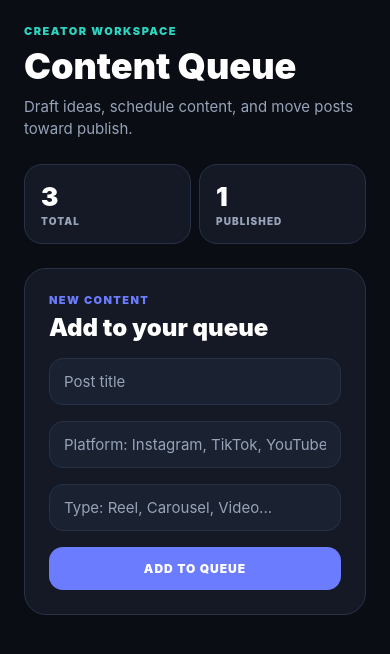
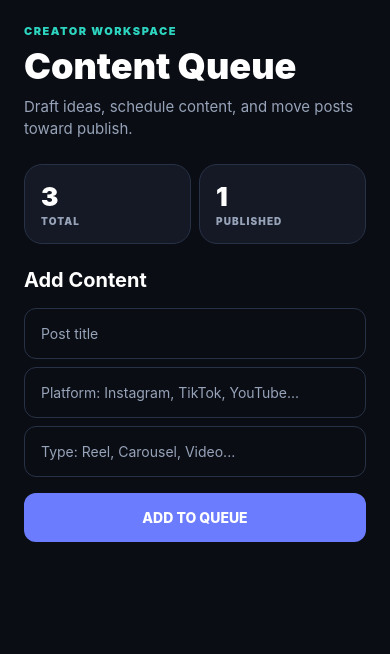
Before and after one commit to Kmaster09/Interactive-IT-Service-Request-Tracker, a React Native app: screen / in a window 390 px wide. Shown: the top 654 px of the page. Built offline with nearby package versions, Linux system fonts and the light colour scheme.

Commit message:
Build and validate Creator Queue composer

```diff
--- a/src/components/PostComposer.js
+++ b/src/components/PostComposer.js
@@ -10,59 +10,63 @@ import {
 import { colors, spacing } from '../utils/theme';
 
 export default function PostComposer({ onAdd }) {
-  // Create title state with an empty string.
   const [title, setTitle] = useState('');
-
-  // Create platform state with an empty string.
   const [platform, setPlatform] = useState('');
-
-  // Create type state with an empty string.
   const [type, setType] = useState('');
-
-  // Create error state with an empty string.
   const [error, setError] = useState('');
 
   function handleSubmit() {
-    // Add the validation code from README.md below.
+    if (!title.trim() || !platform.trim() || !type.trim()) {
+      setError('Complete all three fields before adding content.');
+      return;
+    }
 
+    onAdd({
+      title: title.trim(),
+      platform: platform.trim(),
+      type: type.trim(),
+    });
 
-    // Add the onAdd code from README.md below.
-
-
-    // Clear all three input fields and the error message below.
-
+    setTitle('');
+    setPlatform('');
+    setType('');
+    setError('');
   }
 
   return (
-    <View style={styles.card}>
-      <Text style={styles.eyebrow}>NEW CONTENT</Text>
-      <Text style={styles.heading}>Add to your queue</Text>
+    <View style={styles.container}>
+      <Text style={styles.heading}>Add Content</Text>
 
-      {/* Connect the title input to title state. */}
       <TextInput
+        value={title}
+        onChangeText={setTitle}
         placeholder="Post title"
         placeholderTextColor={colors.mutedText}
         style={styles.input}
       />
 
-      {/* Connect the platform input to platform state. */}
       <TextInput
+        value={platform}
+        onChangeText={setPlatform}
         placeholder="Platform: Instagram, TikTok, YouTube..."
         placeholderTextColor={colors.mutedText}
         style={styles.input}
       />
 
-      {/* Connect the content type input to type state. */}
       <TextInput
+        value={type}
+        onChangeText={setType}
         placeholder="Type: Reel, Carousel, Video..."
         placeholderTextColor={colors.mutedText}
         style={styles.input}
       />
 
-      {/* Display the error message only when error contains text. */}
+      {error ? <Text style={styles.error}>{error}</Text> : null}
 
-
-      <Pressable onPress={handleSubmit} style={styles.button}>
+      <Pressable
+        onPress={handleSubmit}
+        style={styles.button}
+      >
         <Text style={styles.buttonText}>ADD TO QUEUE</Text>
       </Pressable>
     </View>
@@ -70,58 +74,42 @@ export default function PostComposer({ onAdd }) {
 }
 
 const styles = StyleSheet.create({
-  card: {
-    backgroundColor: colors.surface,
-    borderColor: colors.border,
-    borderRadius: 22,
-    borderWidth: 1,
-    padding: spacing.lg,
-  },
-
-  eyebrow: {
-    color: colors.primary,
-    fontSize: 11,
-    fontWeight: '900',
-    letterSpacing: 1.4,
+  container: {
+    marginBottom: spacing.lg,
   },
 
   heading: {
     color: colors.text,
-    fontSize: 24,
-    fontWeight: '900',
-    marginTop: 6,
+    fontSize: 20,
+    fontWeight: '700',
+    marginBottom: spacing.md,
   },
 
   input: {
-    backgroundColor: colors.surfaceAlt,
+    backgroundColor: colors.card,
+    color: colors.text,
+    borderWidth: 1,
     borderColor: colors.border,
-    borderRadius: 14,
-    borderWidth: 1,
-    color: colors.text,
-    fontSize: 15,
-    marginTop: spacing.md,
-    paddingHorizontal: 14,
-    paddingVertical: 13,
+    borderRadius: 12,
+    padding: spacing.md,
+    marginBottom: spacing.sm,
   },
 
   error: {
     color: colors.danger,
-    fontSize: 13,
-    marginTop: spacing.sm,
+    marginBottom: spacing.sm,
   },
 
   button: {
+    backgroundColor: colors.primary,
+    borderRadius: 12,
+    padding: spacing.md,
     alignItems: 'center',
-    backgroundColor: colors.primary,
-    borderRadius: 14,
-    marginTop: spacing.md,
-    paddingVertical: 14,
+    marginTop: spacing.sm,
   },
 
   buttonText: {
     color: '#FFFFFF',
-    fontSize: 12,
-    fontWeight: '900',
-    letterSpacing: 1,
+    fontWeight: '800',
   },
 });
```
